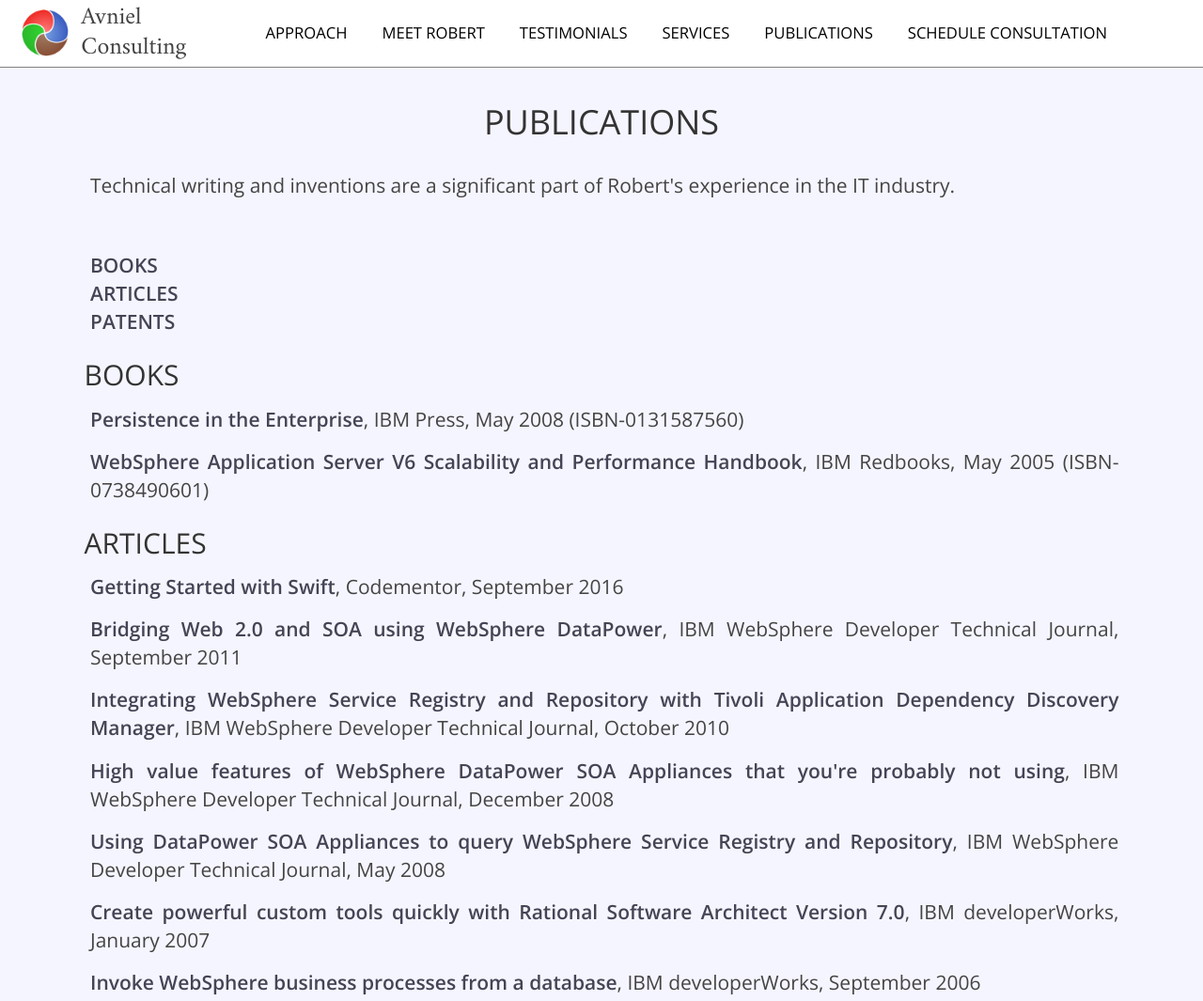
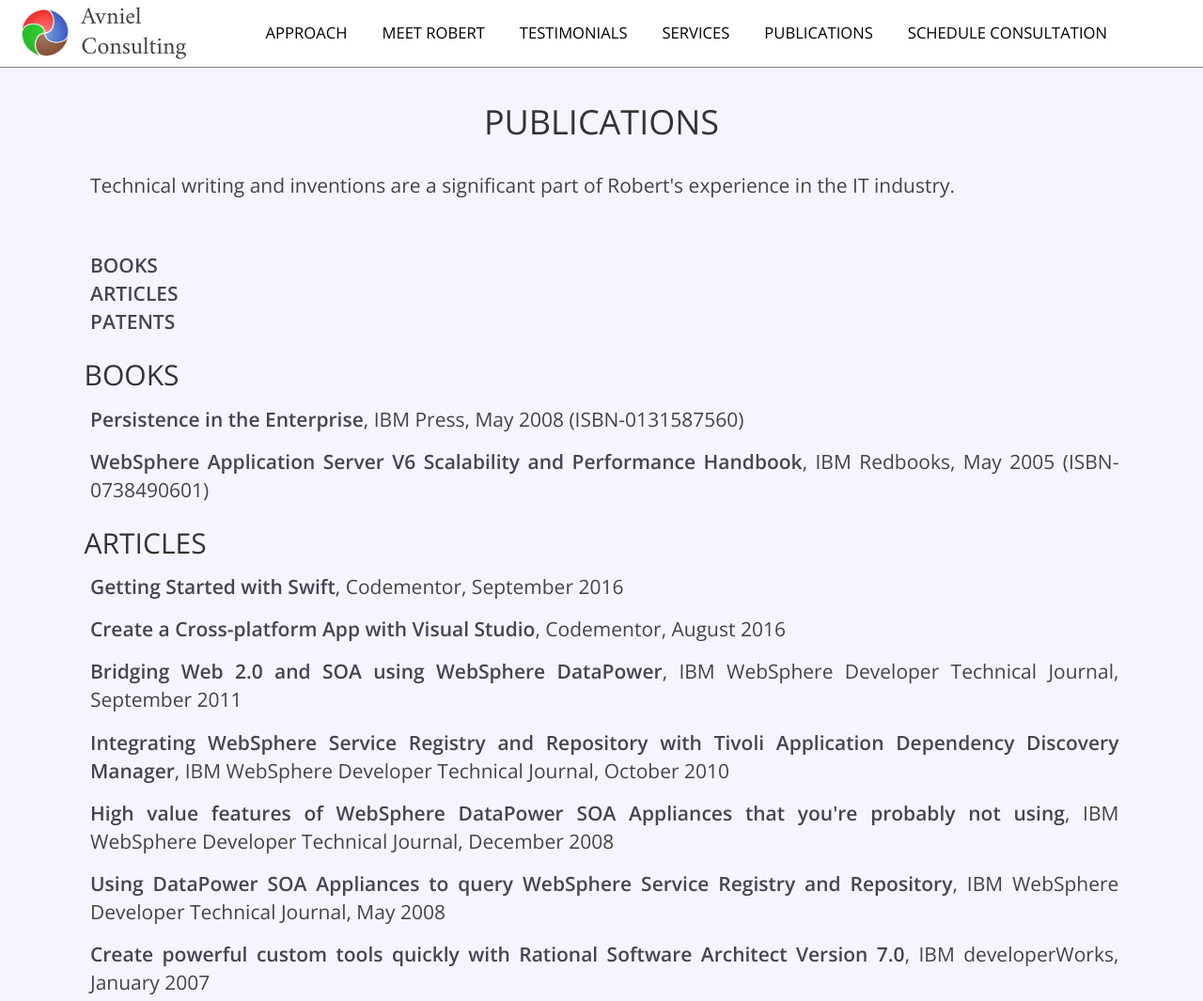
Before and after one commit to avnielconsulting/avnielconsulting.github.io, a plain HTML site: page publications.html in a window 1280 px wide. Shown: the top 1065 px of the page at 94% size. Drawn offline with nearby package versions, Linux system fonts and the light colour scheme.

Commit message:
Update publications.html

```diff
--- a/publications.html
+++ b/publications.html
@@ -66,6 +66,8 @@
 	<h2 id="articles">ARTICLES</h2>
 
 	<p><a href="https://www.codementor.io/swift/tutorial/getting-started-with-swift">Getting Started with Swift</a>, Codementor, September 2016</p>
+
+	<p><a href="https://www.codementor.io/robertpeterson0/tutorials/cross-platform-app-with-visual-studio-du1084lyj">Create a Cross-platform App with Visual Studio</a>, Codementor, August 2016</p>
 
 	<p><a href="http://www.ibm.com/developerworks/websphere/techjournal/1109_peterson/1109_peterson.html">Bridging Web 2.0 and SOA using WebSphere DataPower</a>, IBM WebSphere Developer Technical Journal, September 2011</p>
 
```
